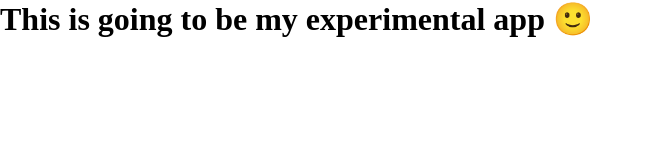
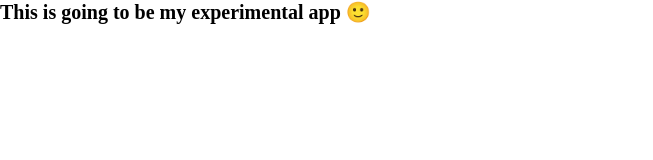
Before and after one commit to er-contreras/local-e-commerce, a plain HTML site: page index.html in a window 1280 px wide. Shown: the whole page, without its empty margins (0-653 px from the left). Drawn offline with Linux system fonts and the light colour scheme.

Commit message:
Add html style

```diff
--- a/style.css
+++ b/style.css
@@ -4,6 +4,10 @@
   box-sizing: border-box;
 }
 
+html {
+  font-size: 62.5%;
+}
+
 .char:hover {
   color: red;
   cursor: pointer;
```
